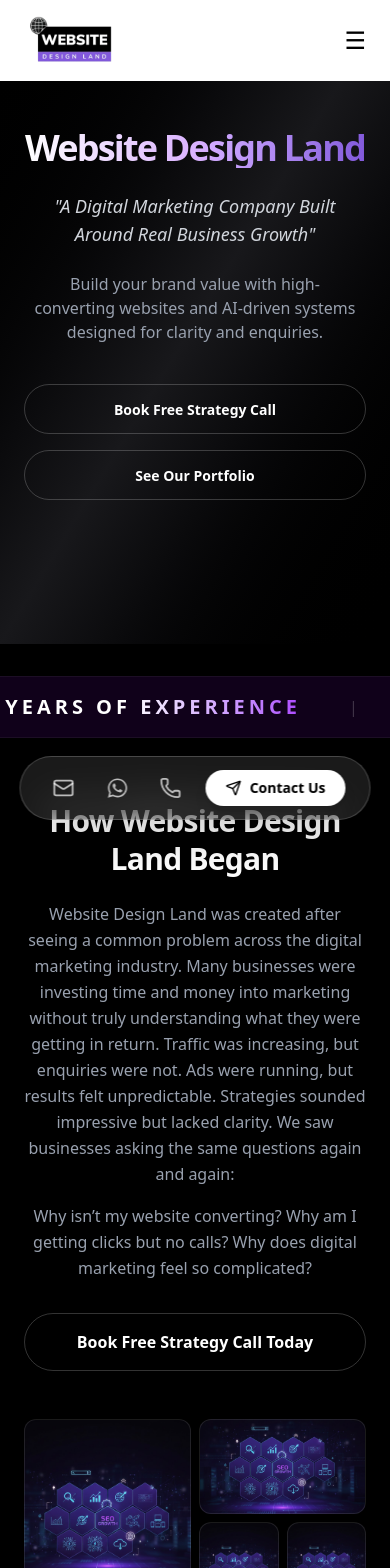
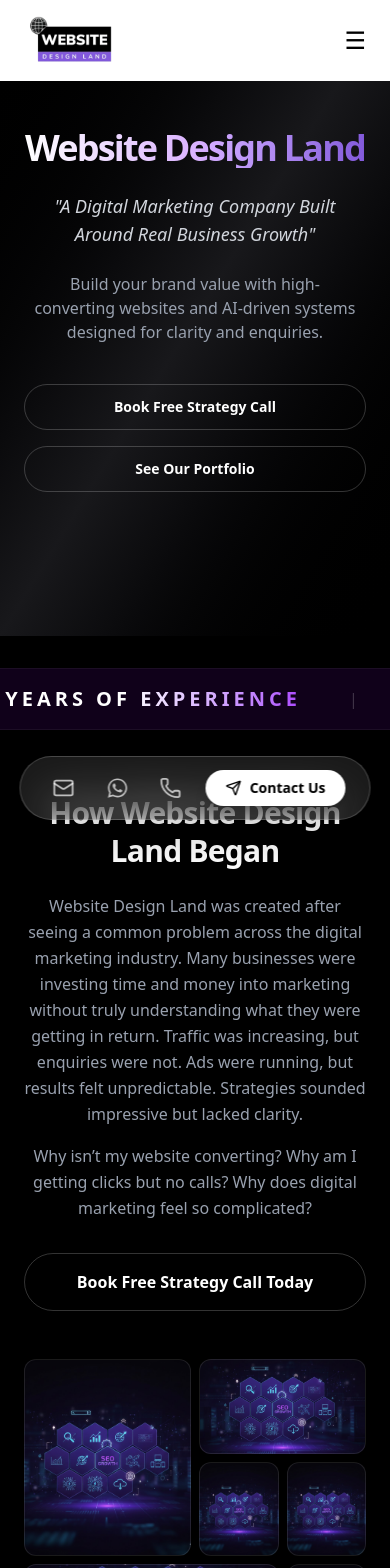
Before and after one commit to Ednaaan/Project1, a React (Vite) app: page /about in a window 390 px wide. Shown: the top 1568 px of the page. Built offline with nearby package versions, Linux system fonts and the light colour scheme.

Commit message:
ft: about pages

```diff
--- a/src/pages/AboutPage.jsx
+++ b/src/pages/AboutPage.jsx
@@ -5,9 +5,7 @@
 import ProcessSteps from "../Components/ProcessSteps";
 import bentoImg from '../assets/seoImage.jpg';
 
-
 const SlicedBento = ({ sliceClass, sliceStyle }) => (
-
   <div className='grid grid-cols-4 grid-rows-3 gap-2 md:gap-3 h-[300px] sm:h-[400px] lg:h-[450px] w-full'>
     <div className={`col-span-2 row-span-2 ${sliceClass}`} style={sliceStyle} />
     <div className={`col-span-2 row-span-1 ${sliceClass}`} style={sliceStyle} />
@@ -18,12 +16,9 @@
   </div>
 );
 
-
 const SectionLayout = ({ title, children, reverse = false, sliceClass, sliceStyle }) => (
-
   <section className="py-16 md:py-24 px-6 md:px-12 lg:px-28 border-b border-white/5 bg-black">
     <div className="max-w-7xl mx-auto grid grid-cols-1 lg:grid-cols-2 gap-12 lg:gap-16 items-center">
-
       <div className={`${reverse ? "lg:order-last" : ""} text-center lg:text-left`}>
         <h3 className="text-3xl md:text-4xl lg:text-5xl font-bold mb-6 md:mb-8 leading-tight text-white tracking-tight">
           {title}
@@ -31,11 +26,12 @@
         <div className="text-gray-400 text-base md:text-lg space-y-4 md:space-y-6 mb-8 md:mb-10 leading-relaxed">
           {children}
         </div>
-        <button  onClick={()=> {
-              window.location.href = '/contact';
-            }} className="w-full sm:w-auto px-10 py-4 bg-transparent border border-white/20 rounded-full font-bold hover:bg-white hover:text-black transition-colors">
+        <a
+          href="/contact"
+          className="inline-block w-full sm:w-auto px-10 py-4 bg-transparent border border-white/20 rounded-full font-bold text-white text-center hover:bg-white hover:text-black transition-all active:scale-95"
+        >
           Book Free Strategy Call Today
-        </button>
+        </a>
       </div>
       <div className="w-full">
         <SlicedBento sliceClass={sliceClass} sliceStyle={sliceStyle} />
@@ -45,7 +41,6 @@
 );
 
 const AboutPage = () => {
-
   const isMobile = typeof window !== "undefined" && window.innerWidth < 768;
 
   const sliceStyle = {
@@ -61,7 +56,7 @@
   return (
     <div className="bg-black text-white overflow-x-hidden font-sans">
 
-
+      {/* --- HERO SECTION --- */}
       <section className="pt-32 pb-20 md:pt-44 md:pb-28 px-6 bg-gradient-to-br from-black via-zinc-900 to-black">
         <div className="max-w-7xl mx-auto text-center">
           <h1 className="text-4xl md:text-6xl lg:text-8xl font-black mb-6 bg-gradient-to-r from-white via-purple-300 to-[#8259DA] bg-clip-text text-transparent tracking-tighter">
@@ -74,23 +69,21 @@
             Build your brand value with high-converting websites and AI-driven systems designed for clarity and enquiries.
           </p>
           <div className="flex flex-col sm:flex-row justify-center gap-4 sm:gap-6 mb-16 md:mb-20">
-            <button  onClick={()=> {
-              window.location.href = '/contact';
-            }} className="group relative px-8 py-3 md:px-12 md:py-4 bg-transparent border border-white/20 rounded-full overflow-hidden transition-all active:scale-95">
-                <span className="relative z-10 text-white font-bold text-sm md:text-base transition-colors group-hover:text-black">Book Free Strategy Call</span>
-                <div className="absolute inset-0 bg-white translate-y-[101%] group-hover:translate-y-0 transition-transform duration-300"></div>
-              </button>
-            <button onClick={()=> {
-              window.location.href = '/work';
-            }} className="group relative px-8 py-3 md:px-12 md:py-4 bg-transparent border border-white/20 rounded-full overflow-hidden transition-all active:scale-95">
-                <span className="relative z-10 text-white font-bold text-sm md:text-base transition-colors group-hover:text-black">See Our Portfolio</span>
-                <div className="absolute inset-0 bg-white translate-y-[101%] group-hover:translate-y-0 transition-transform duration-300"></div>
-              </button>
+            {/* Strategy Call Link */}
+            <a href="/contact" className="group relative px-8 py-3 md:px-12 md:py-4 bg-transparent border border-white/20 rounded-full overflow-hidden transition-all active:scale-95 inline-flex items-center justify-center">
+                <span className="relative z-20 text-white font-bold text-sm md:text-base transition-colors group-hover:text-black pointer-events-none">Book Free Strategy Call</span>
+                <div className="absolute inset-0 z-10 bg-white translate-y-[101%] group-hover:translate-y-0 transition-transform duration-300"></div>
+            </a>
+            {/* Portfolio Link */}
+            <a href="/work" className="group relative px-8 py-3 md:px-12 md:py-4 bg-transparent border border-white/20 rounded-full overflow-hidden transition-all active:scale-95 inline-flex items-center justify-center">
+                <span className="relative z-20 text-white font-bold text-sm md:text-base transition-colors group-hover:text-black pointer-events-none">See Our Portfolio</span>
+                <div className="absolute inset-0 z-10 bg-white translate-y-[101%] group-hover:translate-y-0 transition-transform duration-300"></div>
+            </a>
           </div>
         </div>
       </section>
 
-
+      {/* --- MARQUEE --- */}
       <div className="w-full bg-purple-600/10 border-b border-t border-white/5 py-4 overflow-hidden mt-8 md:mt-12">
         <div className="animate-marquee flex gap-12 items-center">
           <div className="flex gap-12 items-center px-4 shrink-0">
@@ -100,7 +93,6 @@
             <span className="text-white/20">|</span>
             <span className="text-xl md:text-3xl font-bold uppercase tracking-[0.2em] bg-gradient-to-r from-white via-white to-purple-500 bg-clip-text text-transparent">4.9/5★ Rated on Google</span>
           </div>
-
           <div className="flex gap-12 items-center px-4 shrink-0">
             <span className="text-xl md:text-3xl font-bold uppercase tracking-[0.2em] bg-gradient-to-r from-white via-white to-purple-500 bg-clip-text text-transparent">10+ years of Experience</span>
             <span className="text-white/20">|</span>
@@ -111,23 +103,14 @@
         </div>
       </div>
 
-
+      {/* --- CONTENT SECTIONS --- */}
       <SectionLayout title="How Website Design Land Began" sliceClass={sliceClass} sliceStyle={sliceStyle}>
-        <p>Website Design Land was created after seeing a common problem across the digital marketing industry. Many businesses were investing time and money into marketing without truly understanding what they were getting in return. Traffic was increasing, but enquiries were not. Ads were running, but results felt unpredictable. Strategies sounded impressive but lacked clarity.
-We saw businesses asking the same questions again and again:
-
-
-</p>
-        <p> Why isn’t my website converting?
- Why am I getting clicks but no calls?
- Why does digital marketing feel so complicated?</p>
+        <p>Website Design Land was created after seeing a common problem across the digital marketing industry. Many businesses were investing time and money into marketing without truly understanding what they were getting in return. Traffic was increasing, but enquiries were not. Ads were running, but results felt unpredictable. Strategies sounded impressive but lacked clarity.</p>
+        <p>Why isn’t my website converting? Why am I getting clicks but no calls? Why does digital marketing feel so complicated?</p>
       </SectionLayout>
 
       <SectionLayout title="Our Belief: Digital Marketing Should Be Clear and Measurable" reverse sliceClass={sliceClass} sliceStyle={sliceStyle}>
-        <p>We believe digital marketing should never feel confusing. Business owners should understand what is happening, why it matters, and how it supports growth.
-That belief shapes everything we do. Every digital marketing strategy we create is built around clarity, relevance, and performance. We focus on outcomes that matter to businesses, not vanity metrics that look good on reports but don’t move the needle.
-Whether it’s SEO, paid advertising, or conversion optimisation, our role is to help businesses make informed decisions and see measurable progress.
-</p>
+        <p>We believe digital marketing should never feel confusing. Business owners should understand what is happening, why it matters, and how it supports growth. That belief shapes everything we do. Every digital marketing strategy we create is built around clarity, relevance, and performance. We focus on outcomes that matter to businesses, not vanity metrics that look good on reports but don’t move the needle.</p>
       </SectionLayout>
 
       {/* --- REVIEWS --- */}
@@ -145,19 +128,12 @@
       </section>
 
       <SectionLayout title="Who We Work With" sliceClass={sliceClass} sliceStyle={sliceStyle}>
-        <p>We work with businesses that want to grow, improve, and build something sustainable online. Many of our clients come to us because they feel stuck, uncertain, or frustrated with previous marketing efforts.
-Our clients typically want:
- More enquiries, not just more traffic
- Better use of their marketing budget
- Clear direction and honest advice
- A reliable digital marketing partner
-We support service-based businesses, local companies, and growing brands across the UK, USA, Canada & India who want digital marketing for their business that feels practical and purposeful.
-</p>
+        <p>We work with businesses that want to grow, improve, and build something sustainable online. Many of our clients come to us because they feel stuck, uncertain, or frustrated with previous marketing efforts. We support service-based businesses, local companies, and growing brands across the UK, USA, Canada & India who want digital marketing for their business that feels practical and purposeful.</p>
       </SectionLayout>
 
       <ClientSlider />
 
-
+      {/* --- WHY CHOOSE US --- */}
       <section className="py-20 px-6 md:px-12 lg:px-28">
         <div className="max-w-7xl mx-auto text-center mb-12">
           <h6 className="text-3xl md:text-4xl lg:text-5xl font-bold mb-4">Why Choose Website Design Land?</h6>
@@ -181,19 +157,16 @@
 
       <ProcessSteps />
 
-
+      {/* --- FINAL CTA --- */}
       <section className="py-28 px-6 text-center bg-zinc-950">
         <h2 className="text-3xl md:text-5xl lg:text-6xl font-bold mb-8 text-white">Let’s Build Something That Lasts</h2>
-        <p className="text-gray-500 px-4 py-0 mb-5">If you’re looking for digital marketing services that feel clear, honest, and results-focused, Website Design Land is here to help.
-We work with businesses that want more than surface-level marketing. Businesses that want to build trust, generate enquiries, and grow online in a sustainable way.
-When you’re ready to take the next step, we’re ready to guide you forward.
-</p>
-        <button  onClick={()=> {
-              window.location.href = '/contact';
-            }} className="group relative px-8 py-3 md:px-12 md:py-4 bg-transparent border border-white/20 rounded-full overflow-hidden transition-all active:scale-95">
-                <span className="relative z-10 text-white font-bold text-sm md:text-base transition-colors group-hover:text-black">Book Free Strategy Call</span>
-                <div className="absolute inset-0 bg-white translate-y-[101%] group-hover:translate-y-0 transition-transform duration-300"></div>
-              </button>
+        <p className="text-gray-500 px-4 py-0 mb-8 max-w-2xl mx-auto">
+          If you’re looking for digital marketing services that feel clear, honest, and results-focused, Website Design Land is here to help. We work with businesses that want to build trust, generate enquiries, and grow online in a sustainable way.
+        </p>
+        <a href="/contact" className="group relative inline-flex items-center justify-center px-8 py-3 md:px-12 md:py-4 bg-transparent border border-white/20 rounded-full overflow-hidden transition-all active:scale-95">
+          <span className="relative z-20 text-white font-bold text-sm md:text-base transition-colors group-hover:text-black pointer-events-none">Book Free Strategy Call</span>
+          <div className="absolute inset-0 z-10 bg-white translate-y-[101%] group-hover:translate-y-0 transition-transform duration-300"></div>
+        </a>
       </section>
 
     </div>
```
